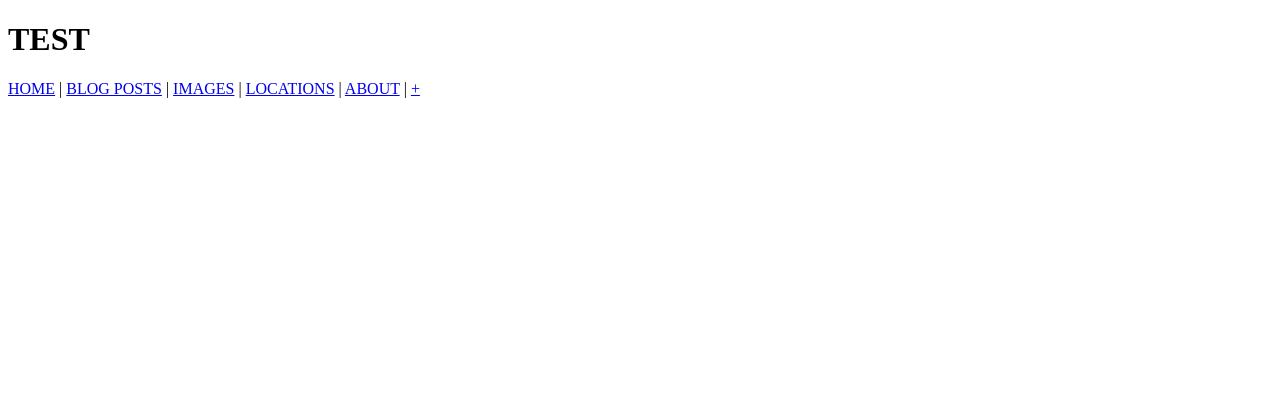
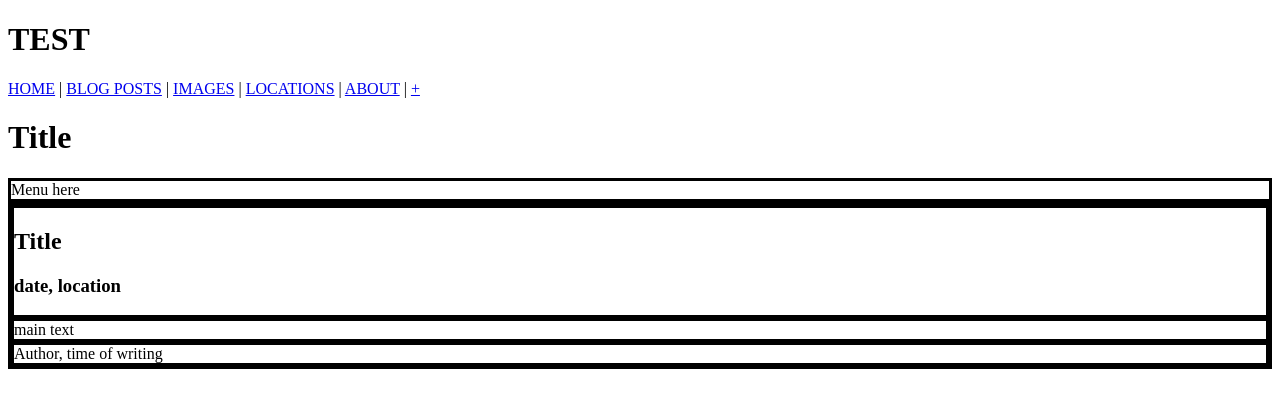
Before and after one commit to MathiasEAhlander/japan-blogg, a website: page frontend/index.html in a window 1280 px wide. Drawn offline with Linux system fonts and the light colour scheme.

Commit message:
asdfghjk

```diff
--- a/frontend/index.html
+++ b/frontend/index.html
@@ -19,5 +19,19 @@
 		</nav>
 		<!-- NAVIGATION BAR ENDS -->
 		<div class=""></div>
+		<h1>Title</h1>
+		<div class="menu" style="border-style:solid">Menu here</div>
+		<div class="content" style="border-style:solid">
+			<div class="Title" style="border-style:solid">
+				<h2>Title</h2>
+				<h3>date, location</h3>
+			</div>
+			<div class="text" style="border-style:solid">
+				main text
+			</div>
+			<div class="author" style="border-style:solid;">
+				Author, time of writing
+			</div>
+		</div>
 	</body>
 </html>
```
